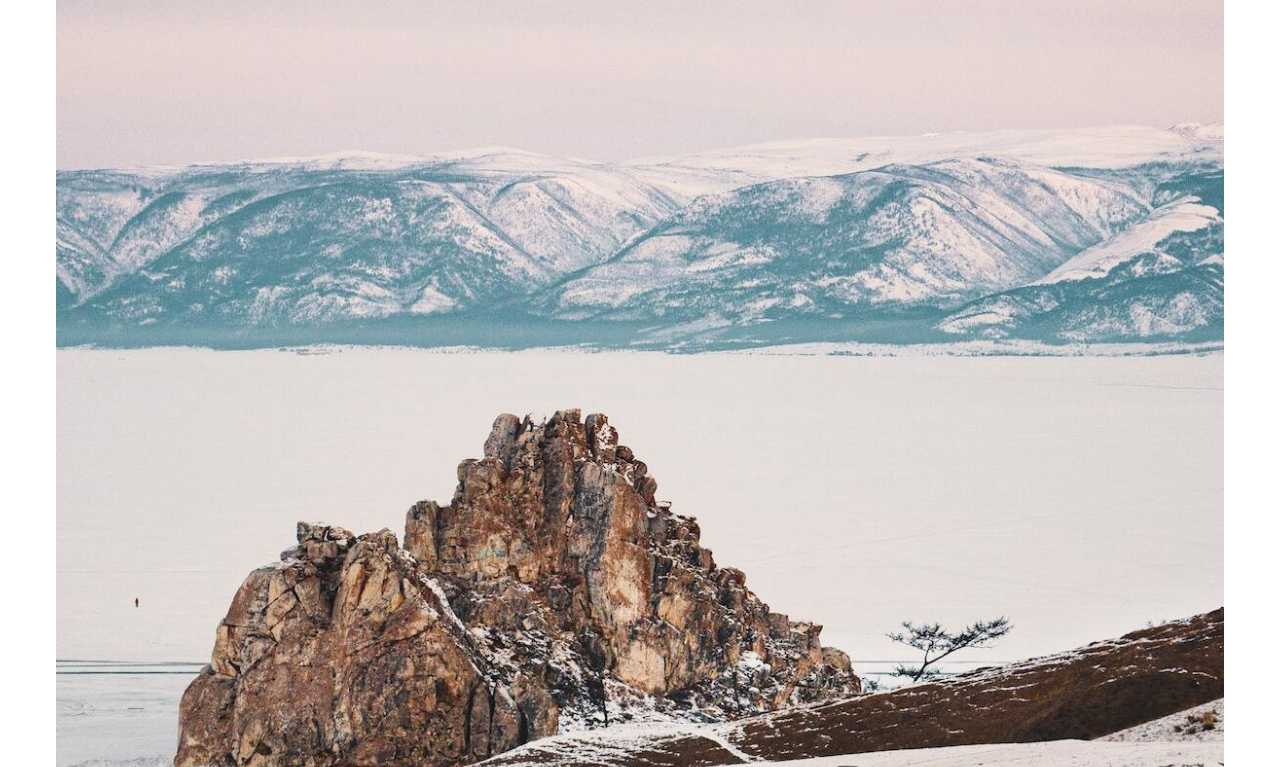
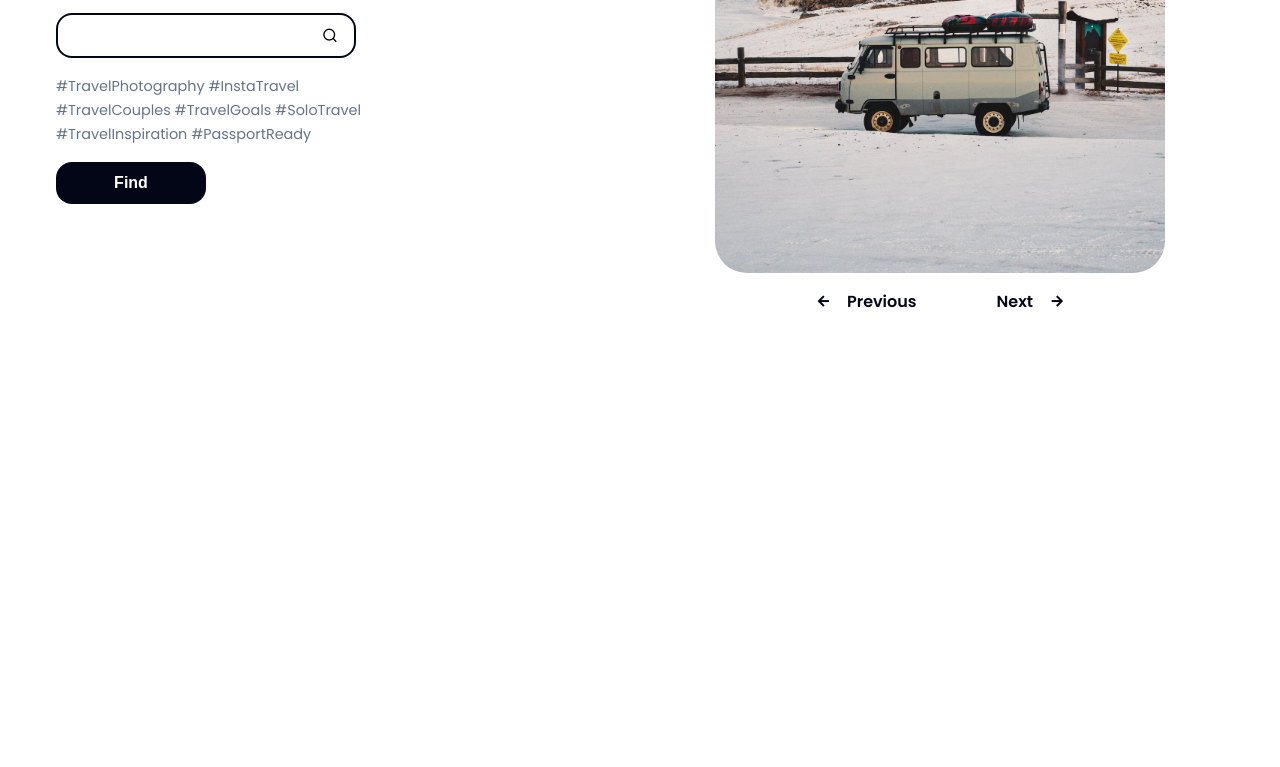
Before and after one commit to BurnettMiao/Designing-an-Engaging-Travel-Agency-Website-Landing-Page, a plain HTML site: page index.html in a window 1280 px wide. Shown: the part 440-1207 px from the top of the page. After the commit the page ends 834 px from the top, so only its background shows below. Drawn offline with nearby package versions, Linux system fonts and the light colour scheme.

Commit message:
header section finish

```diff
--- a/css/style.css
+++ b/css/style.css
@@ -36,7 +36,7 @@ img {
   margin-bottom: 1rem;
 }
 
-.section-header {
+.section__header {
   max-width: 500px;
   font-size: 3rem;
   font-weight: 700;
@@ -90,7 +90,7 @@ nav {
   padding: 5px 12px;
   margin-right: 0.5rem;
   border-radius: 100%;
-  color: var(--text-dark);
+  color: var(--white);
   background-color: var(--text-dark);
 }
 
@@ -102,5 +102,72 @@ nav {
 }
 
 .link:hover {
-  color: var(--text-lignt);
+  color: var(--text-light);
 }
+
+.header__container {
+  padding-top: 2rem;
+  display: grid;
+  grid-template-columns: repeat(2, 1fr);
+  gap: 2rem;
+  align-items: center;
+}
+
+.header__content .title {
+  font-size: 1rem;
+  font-weight: 500;
+  margin-bottom: 1rem;
+}
+
+.header__content .form__group {
+  max-width: 300px;
+  padding: 0.5rem 1rem;
+  display: flex;
+  align-items: center;
+  margin-bottom: 1rem;
+  border: 2px solid var(--text-dark);
+  border-radius: 1rem;
+}
+
+.header__content input {
+  width: 100%;
+  font-size: 1rem;
+  outline: none;
+  border: none;
+}
+
+.header__content .form__group span {
+  font-size: 1rem;
+  cursor: pointer;
+}
+
+.hashtags {
+  max-width: 350px;
+  margin-bottom: 1rem;
+  font-size: 0.9rem;
+  line-height: 1.5rem;
+  color: var(--text-light);
+}
+
+.header__image img {
+  max-width: 450px;
+  margin: auto;
+  border-radius: 2rem;
+}
+
+.header__nav {
+  margin-top: 1rem;
+  display: flex;
+  align-items: center;
+  justify-content: center;
+  gap: 5rem;
+}
+
+.header__nav span {
+  display: flex;
+  align-items: center;
+  gap: 1rem;
+  font-size: 1rem;
+  font-weight: 600;
+  color: var(--text-dark);
+}
```
